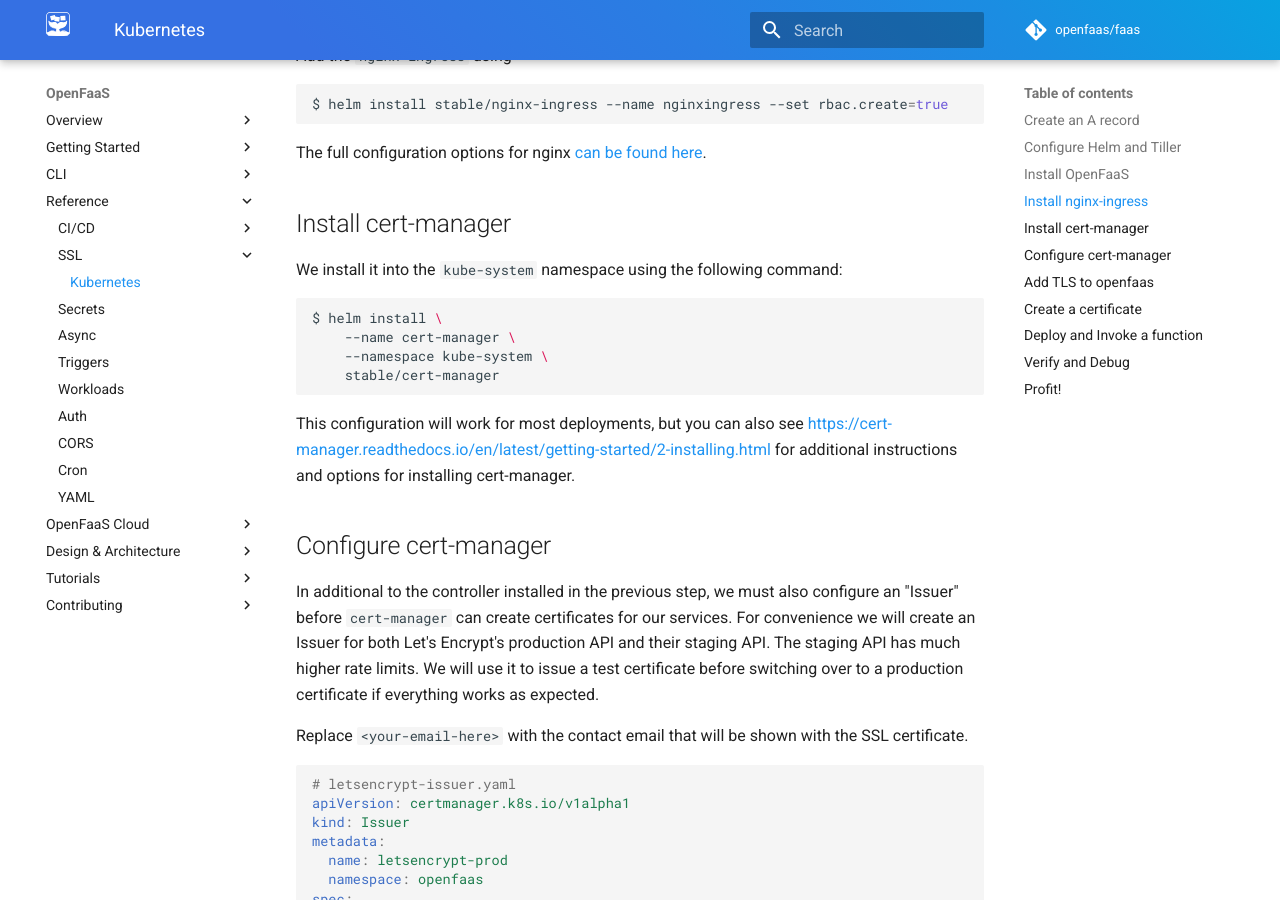
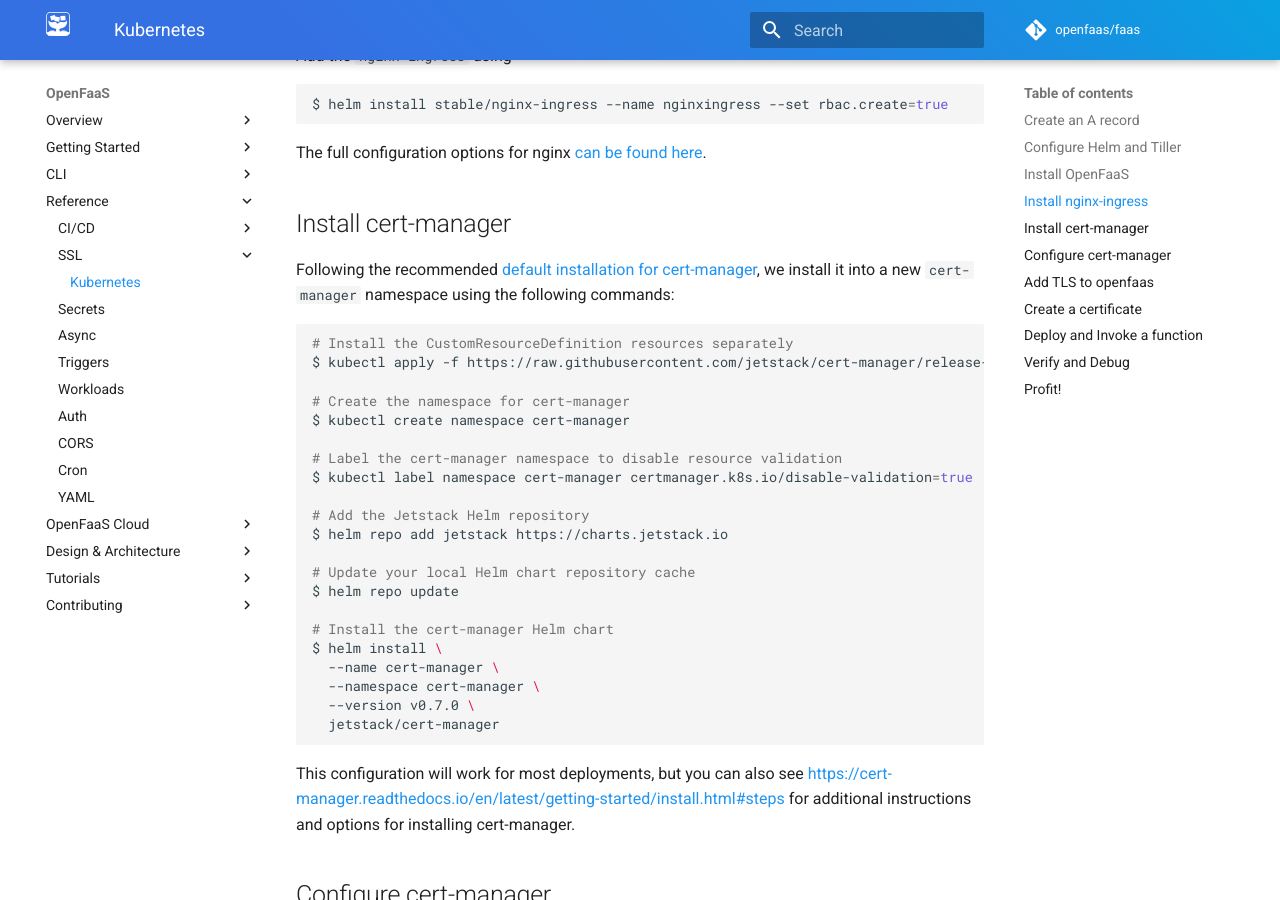
Before and after one commit to openfaas/docs, an MkDocs documentation site: the page built from docs/reference/ssl/kubernetes-with-cert-manager.md, in a window 1280 px wide and 900 px high, scrolled down 769 px. Built offline with MkDocs 1.6.1 and Material for MkDocs 9.7.7, drawn with Linux system fonts in a browser that asks for light colours; comment, search, counter and statistics services are not loaded; some of the changed text lies outside the part shown.

Commit message:
Update cert-manager helm install instructions
**What**
- Update the k8s cert-manager reference documentation to match the
latest release of cert-manager
- Resolves #146

Signed-off-by: Lucas Roesler <roesler.lucas@gmail.com>

````diff
--- a/docs/reference/ssl/kubernetes-with-cert-manager.md
+++ b/docs/reference/ssl/kubernetes-with-cert-manager.md
@@ -26,16 +26,33 @@ The full configuration options for nginx [can be found here][nginx-configuration
 
 ## Install cert-manager
 
-We install it into the `kube-system` namespace using the following command:
+Following the recommended [default installation for cert-manager][cert-manager-helm], we install it into a new `cert-manager` namespace using the following commands:
 
 ```sh
+# Install the CustomResourceDefinition resources separately
+$ kubectl apply -f https://raw.githubusercontent.com/jetstack/cert-manager/release-0.7/deploy/manifests/00-crds.yaml
+
+# Create the namespace for cert-manager
+$ kubectl create namespace cert-manager
+
+# Label the cert-manager namespace to disable resource validation
+$ kubectl label namespace cert-manager certmanager.k8s.io/disable-validation=true
+
+# Add the Jetstack Helm repository
+$ helm repo add jetstack https://charts.jetstack.io
+
+# Update your local Helm chart repository cache
+$ helm repo update
+
+# Install the cert-manager Helm chart
 $ helm install \
-    --name cert-manager \
-    --namespace kube-system \
-    stable/cert-manager
+  --name cert-manager \
+  --namespace cert-manager \
+  --version v0.7.0 \
+  jetstack/cert-manager
 ```
 
-This configuration will work for most deployments, but you can also see https://cert-manager.readthedocs.io/en/latest/getting-started/2-installing.html for additional instructions and options for installing cert-manager.
+This configuration will work for most deployments, but you can also see https://cert-manager.readthedocs.io/en/latest/getting-started/install.html#steps for additional instructions and options for installing cert-manager.
 
 ## Configure cert-manager
 
@@ -90,20 +107,21 @@ The OpenFaaS Helm Chart already supports the nginx-ingress, but we want to custo
 ```yaml
 # tls.yml
 ingress:
-    enabled: true
-    annotations:
-        kubernetes.io/ingress.class: nginx
-        certmanager.k8s.io/cluster-issuer: letsencrypt-staging
-    ingress:
-        tls:
-        - hosts:
+  enabled: true
+  annotations:
+    kubernetes.io/ingress.class: nginx
+    certmanager.k8s.io/issuer: letsencrypt-staging
+    certmanager.k8s.io/acme-challenge-type: http01
+  ingress:
+    tls:
+      - hosts:
           - openfaas.mydomain.com
-          secretName: openfaas-crt
-        hosts:
-        - host: openfaas.mydomain.com
-            serviceName: gateway
-            servicePort: 8080
-            path: /
+        secretName: openfaas-crt
+    hosts:
+      - host: openfaas.mydomain.com
+        serviceName: gateway
+        servicePort: 8080
+        path: /
 ```
 
 
@@ -188,4 +207,5 @@ $ kubectl logs -f $(kubectl get po -l "app=nginxingress,component=controller" -o
 [nginx-configuration]: https://github.com/helm/charts/tree/master/stable/nginx-ingress#configuration
 [openfaas-helm]: https://docs.openfaas.com/deployment/kubernetes/#20a-deploy-with-helm
 [cert-manager]: https://github.com/jetstack/cert-manager
+[cert-manager-helm]: https://cert-manager.readthedocs.io/en/latest/getting-started/install.html#installing-with-helm
 [nginx-ingress]: https://github.com/kubernetes/ingress-nginx
````
Also changed, not shown: other parts of docs/reference/ssl/kubernetes-with-cert-manager.md (+9 -8 lines).
